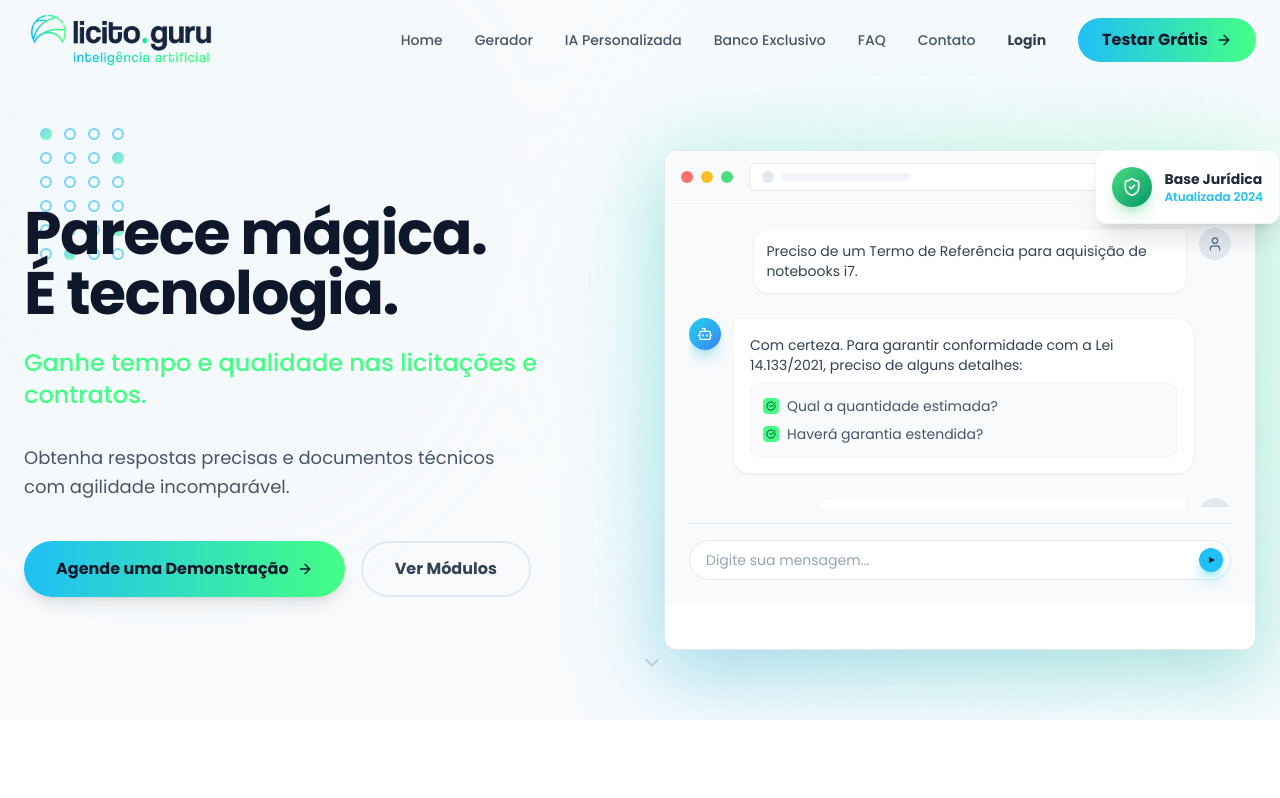
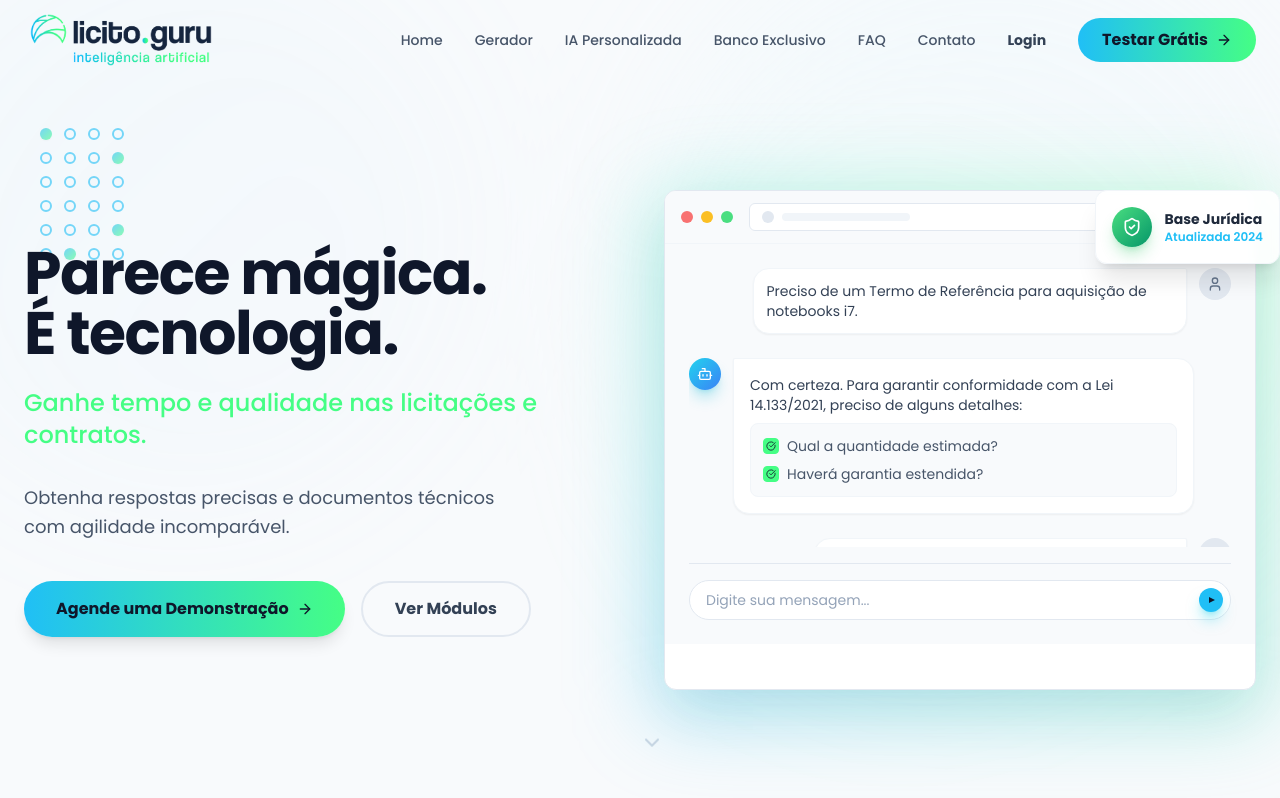
Before and after one commit to pedroeicke/licitoteste, a Next.js app: page / in a window 1280 px wide. Shown: the top 798 px of the page. Built offline with nearby package versions, Linux system fonts and the light colour scheme.

Commit message:
Simplify contact section text

```diff
--- a/app/page.tsx
+++ b/app/page.tsx
@@ -37,7 +37,7 @@ export default function Home() {
       {/* =========================================
           HERO SECTION
       ========================================= */}
-      <section id="home" className="relative min-h-[90vh] flex items-center pt-20 px-6 bg-slate-50 overflow-hidden">
+      <section id="home" className="relative min-h-screen flex items-center pt-20 px-6 bg-slate-50 overflow-hidden">
         {/* Background Elements */}
         <div className="absolute top-0 right-0 w-full h-full opacity-30 pointer-events-none">
           <div className="absolute top-[-10%] left-[-10%] w-[600px] h-[600px] bg-gradient-to-br from-primary-cyan/10 to-blue-100/20 rounded-full blur-[80px]"></div>
@@ -372,8 +372,7 @@ export default function Home() {
                     <Phone className="text-primary-cyan" />
                   </div>
                   <div>
-                    <h4 className="font-bold text-slate-900 text-lg">WhatsApp / Telefone</h4>
-                    <p className="text-slate-500 mb-2">Comercial e Suporte</p>
+                    <h4 className="font-bold text-slate-900 text-lg">Contato</h4>
                     <a href="https://wa.me/554198002461" className="text-lg font-bold text-primary-cyan hover:underline">
                       (41) 98002-461
                     </a>
```
